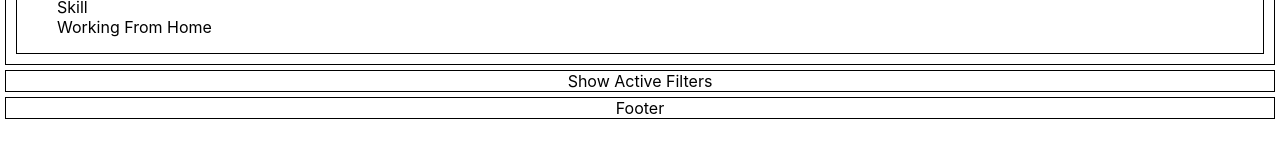
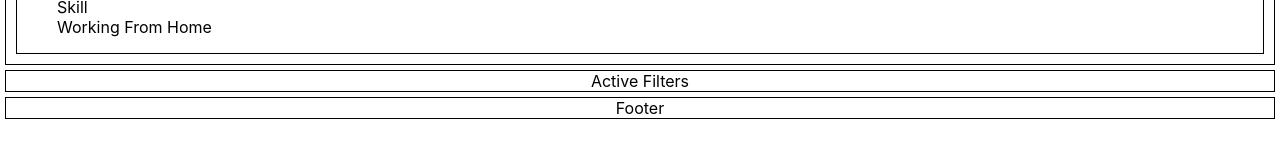
Before and after one commit to patcoston/fronty, a React (Create React App) app: page / in a window 1280 px wide. Both pictures are taken after a click on the button "Choose Filter Type". Shown: the part 384-542 px from the top of the page. Built offline with nearby package versions, Linux system fonts and the light colour scheme.

Commit message:
Added Active Filters to Store and add values Store in Filter Choose

```diff
--- a/src/components/FilterChoose.tsx
+++ b/src/components/FilterChoose.tsx
@@ -1,4 +1,7 @@
 import { FC } from "react"
+import { useStore } from "../store/StoreProvider"
+import { IFilters } from "../utils/interfaces"
+import { TFilters } from "../utils/types"
 import "./FilterChoose.css"
 
 interface Props {
@@ -7,6 +10,7 @@ interface Props {
 }
 
 const FilterChoose: FC<Props> = ({ list, label }) => {
+  const { activeFilters, setActiveFilters } = useStore()
   const size = list.length < 21 ? list.length : 20
 
   const handleChange = () => {
@@ -14,11 +18,14 @@ const FilterChoose: FC<Props> = ({ list, label }) => {
       "filter-choose",
     ) as HTMLSelectElement
     const collection = itemList.selectedOptions as HTMLOptionsCollection
-    const filters: Array<string> = []
+    const filters: TFilters = []
     for (let i: number = 0; i < collection.length; i++) {
       filters.push(collection[i].label)
     }
-    console.log(`${label}: ${filters.join()}`)
+    //const filter: string = `${label}: ${filters.join()}`
+    const newActiveFitlers: IFilters = { ...activeFilters, [label]: filters }
+    console.log(newActiveFitlers)
+    setActiveFilters(newActiveFitlers)
   }
 
   return (
--- a/src/components/ShowActiveFilters.tsx
+++ b/src/components/ShowActiveFilters.tsx
@@ -1,13 +1,14 @@
 import { FC } from "react"
 import { useStore } from "../store/StoreProvider"
+import { SHOW_FILTER_FIRST, SHOW_FILTER_LAST } from "../utils/constants"
 import "./ShowActiveFilters.css"
 
 const ShowFilters: FC = () => {
-  const { showActiveFilters } = useStore()
+  const { showActiveFilters, activeFilters } = useStore()
   return (
     <>
       {showActiveFilters && (
-        <div className="show-active-filters">Show Active Filters</div>
+        <div className="show-active-filters">Active Filters</div>
       )}
     </>
   )
--- a/src/store/StoreProvider.tsx
+++ b/src/store/StoreProvider.tsx
@@ -1,10 +1,13 @@
 import { createContext, FC, useState, useContext } from "react"
+import { IFilters } from "../utils/interfaces"
 
 export interface Store {
   showMenu: boolean
   setShowMenu: (show: boolean) => void
   showActiveFilters: boolean
   setShowActiveFilters: (show: boolean) => void
+  activeFilters: IFilters
+  setActiveFilters: (activeFilters: IFilters) => void
   showResults: boolean
   setShowResults: (show: boolean) => void
 }
@@ -16,6 +19,7 @@ export const useStore = () => useContext<Store>(StoreContext)
 const StoreProvider: FC = ({ children }) => {
   const [showMenu, setShowMenu] = useState<boolean>(false)
   const [showActiveFilters, setShowActiveFilters] = useState<boolean>(false)
+  const [activeFilters, setActiveFilters] = useState<IFilters>({})
   const [showResults, setShowResults] = useState<boolean>(false)
 
   const store: Store = {
@@ -23,6 +27,8 @@ const StoreProvider: FC = ({ children }) => {
     setShowMenu,
     showActiveFilters,
     setShowActiveFilters,
+    activeFilters,
+    setActiveFilters,
     showResults,
     setShowResults,
   }
--- a/src/utils/constants.ts
+++ b/src/utils/constants.ts
@@ -18,3 +18,6 @@ export const SHOW_FILTER_PAYMENT = 23
 export const SHOW_FILTER_PETS_ALLOWED = 24
 export const SHOW_FILTER_SKILL = 25
 export const SHOW_FILTER_WORKING_FROM_HOME = 26
+
+export const SHOW_FILTER_FIRST = SHOW_FILTER_ACCESSIBLE
+export const SHOW_FILTER_LAST = SHOW_FILTER_WORKING_FROM_HOME
--- /dev/null
+++ b/src/utils/interfaces.ts
@@ -0,0 +1,5 @@
+import { TFilters } from "./types"
+
+export interface IFilters {
+  [key: string]: TFilters
+}
--- /dev/null
+++ b/src/utils/types.ts
@@ -0,0 +1 @@
+export type TFilters = Array<string>
```
